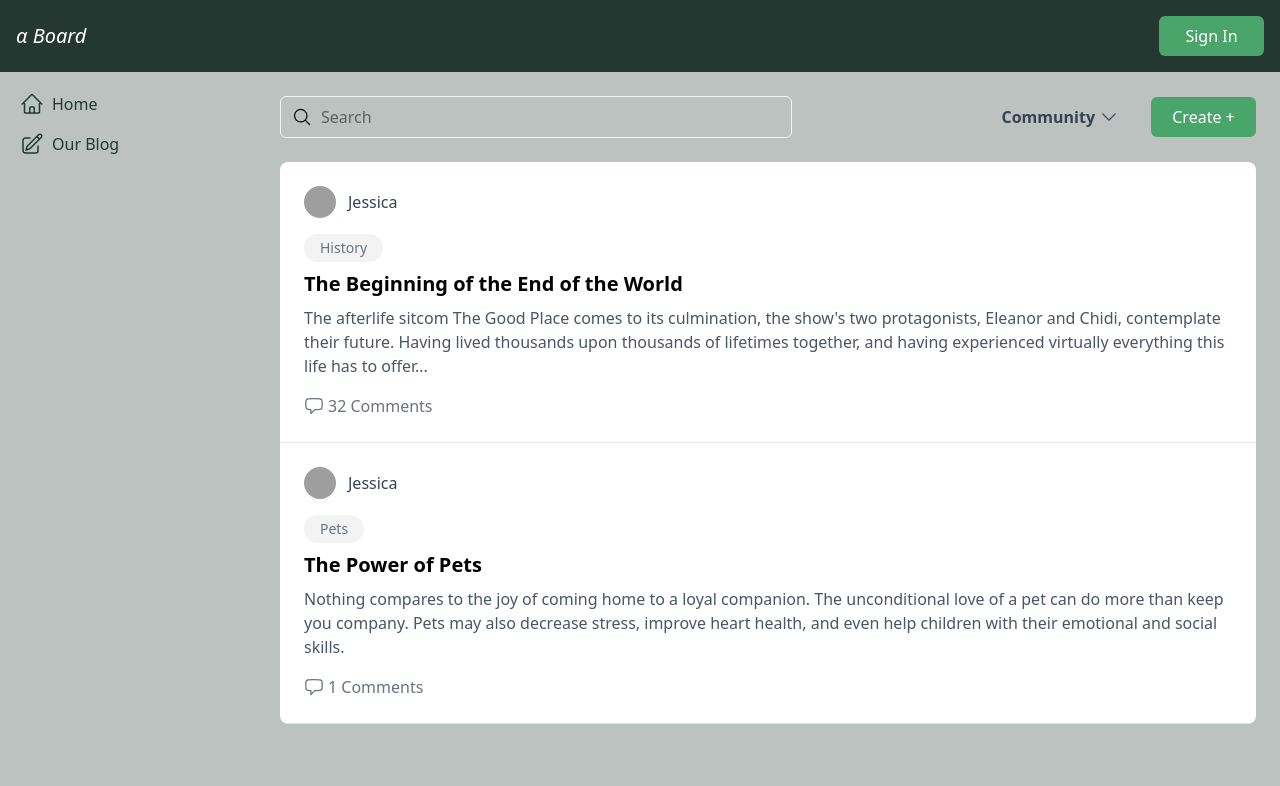
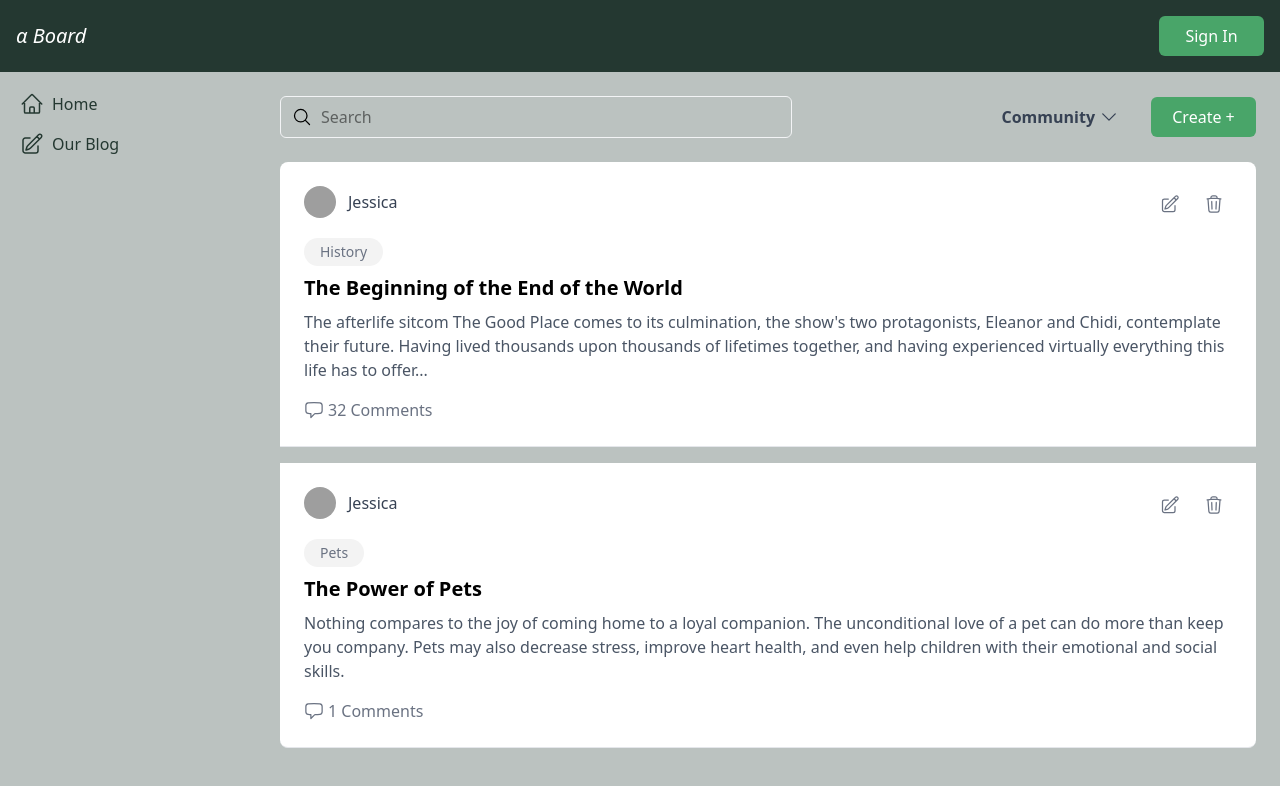
Before and after one commit to bossmiiz/web-board, a Next.js app in the folder frontend/: page /blog in a window 1280 px wide. Shown: the top 786 px of the page. Built offline with nearby package versions, Linux system fonts and the light colour scheme; grey boxes are pictures that could not be loaded.

Commit message:
Feat : update blog card to support blog page

```diff
--- a/frontend/src/components/BlogCard.tsx
+++ b/frontend/src/components/BlogCard.tsx
@@ -1,6 +1,11 @@
 import Image from "next/image";
 import Link from "next/link";
-import { ChatBubbleLeftIcon } from "@heroicons/react/24/outline";
+import {
+  ChatBubbleLeftIcon,
+  PencilSquareIcon,
+  TrashIcon,
+} from "@heroicons/react/24/outline";
+import { memo } from "react";
 
 interface BlogCardProps {
   id: string;
@@ -12,29 +17,14 @@ interface BlogCardProps {
   authorImage: string;
   isFirst?: boolean;
   isLast?: boolean;
+  showActions?: boolean;
+  onEdit?: (id: string) => void;
+  onDelete?: (id: string) => void;
 }
 
-const BlogCard = ({
-  id,
-  title,
-  excerpt,
-  author,
-  category,
-  commentCount,
-  authorImage,
-  isFirst = false,
-  isLast = false,
-}: BlogCardProps) => {
-  const getRoundedClasses = () => {
-    if (isFirst) return 'rounded-t-lg';
-    if (isLast) return 'rounded-b-lg';
-    return '';
-  };
-
-  return (
-    <Link href={`/posts/${id}`}>
-      <div className={`bg-white p-6 ${getRoundedClasses()} border-b border-gray-200 hover:shadow-md transition-shadow cursor-pointer`}>
-        <div className="flex items-center space-x-3 mb-4">
+const AuthorInfo = memo(
+  ({ author, authorImage }: { author: string; authorImage: string }) => (
+    <div className="flex items-center space-x-3">
       <div className="relative w-8 h-8">
         <Image
           src={authorImage}
@@ -45,10 +35,83 @@ const BlogCard = ({
       </div>
       <span className="text-gray-700">{author}</span>
     </div>
+  )
+);
+
+AuthorInfo.displayName = "AuthorInfo";
+
+const ActionButtons = memo(
+  ({
+    id,
+    onEdit,
+    onDelete,
+  }: {
+    id: string;
+    onEdit?: (id: string) => void;
+    onDelete?: (id: string) => void;
+  }) => (
+    <div className="flex items-center space-x-2">
+      <button
+        onClick={() => onEdit?.(id)}
+        className="p-2 text-gray-500 hover:text-custom_green-500 transition-colors"
+        aria-label="Edit post"
+      >
+        <PencilSquareIcon className="h-5 w-5" />
+      </button>
+      <button
+        onClick={() => onDelete?.(id)}
+        className="p-2 text-gray-500 hover:text-red-500 transition-colors"
+        aria-label="Delete post"
+      >
+        <TrashIcon className="h-5 w-5" />
+      </button>
+    </div>
+  )
+);
+
+ActionButtons.displayName = "ActionButtons";
+
+const BlogCard = memo(
+  ({
+    id,
+    title,
+    excerpt,
+    author,
+    category,
+    commentCount,
+    authorImage,
+    isFirst = false,
+    isLast = false,
+    showActions = false,
+    onEdit,
+    onDelete,
+  }: BlogCardProps) => {
+    const roundedClasses = isFirst
+      ? "rounded-t-lg"
+      : isLast
+      ? "rounded-b-lg"
+      : "";
+
+    return (
+      <article
+        className={`bg-white p-6 ${roundedClasses} border-b border-gray-200 hover:shadow-md transition-shadow`}
+      >
+        <div className="flex justify-between items-start mb-4">
+          <AuthorInfo author={author} authorImage={authorImage} />
+          {showActions && (
+            <ActionButtons id={id} onEdit={onEdit} onDelete={onDelete} />
+          )}
+        </div>
         <div className="mb-2">
-          <span className="inline-block px-4 py-1 rounded-full bg-[#F3F3F3] text-sm text-gray-500">{category}</span>
+          <span className="inline-block px-4 py-1 rounded-full bg-[#F3F3F3] text-sm text-gray-500">
+            {category}
+          </span>
         </div>
-        <h2 className="text-xl font-semibold mb-2">{title}</h2>
+        <Link href={`/posts/${id}`} className="block">
+          <div className="cursor-pointer group">
+            <h2 className="text-xl font-semibold mb-2 group-hover:text-custom_green-500 transition-colors">
+              {title}
+            </h2>
             <p className="text-gray-600 mb-4">{excerpt}</p>
             <div className="flex items-center text-gray-500">
               <ChatBubbleLeftIcon className="h-5 w-5 mr-1" />
@@ -56,7 +119,11 @@ const BlogCard = ({
             </div>
           </div>
         </Link>
+      </article>
     );
-};
+  }
+);
+
+BlogCard.displayName = "BlogCard";
 
 export default BlogCard;
```
Lines whose indentation alone changed are shown as unchanged.
